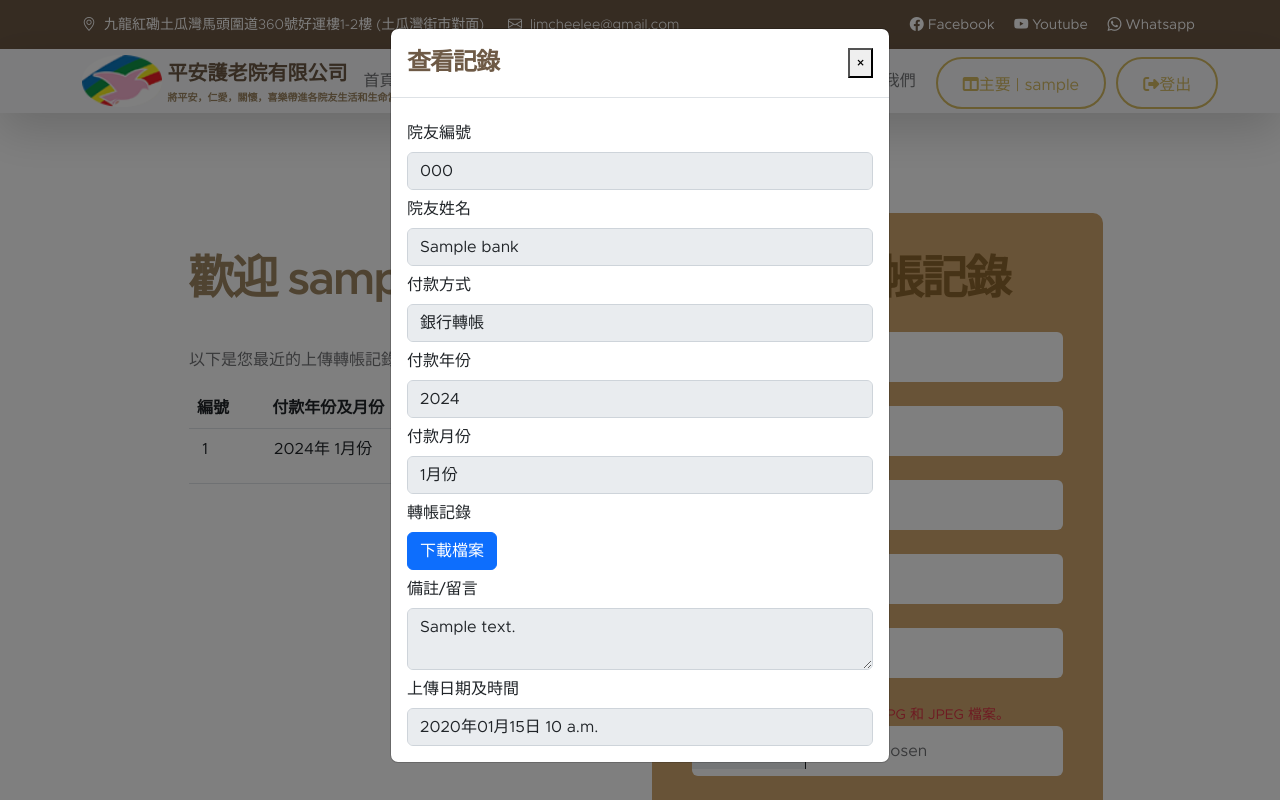
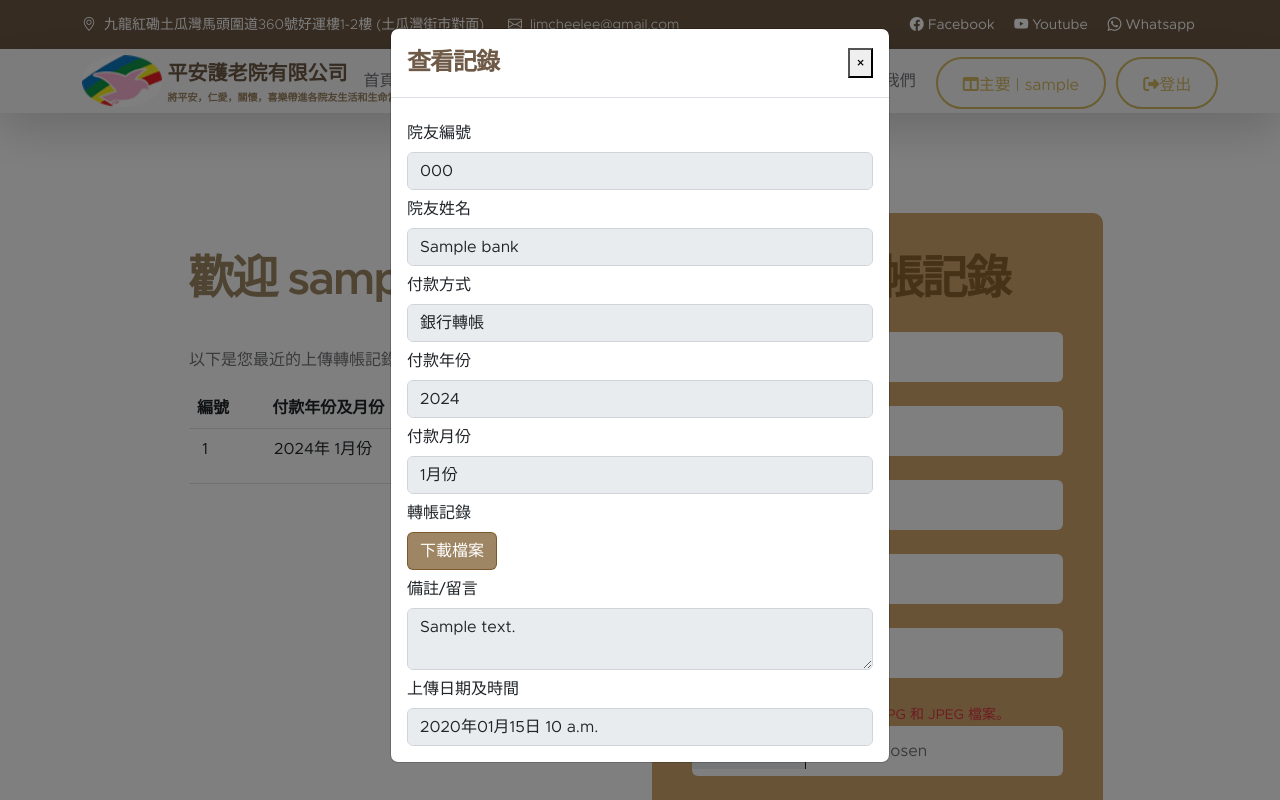
Before and after one commit to AcoHon53114/peace, a Django app: page /accounts/dashboard in a window 1280 px wide, after a click on "查看記錄". Run offline with Django 4.2, Linux system fonts and the light colour scheme; a user stored in the database is signed in; tables that the repository leaves empty hold one stand-in row (values such as "Sample post"); some libraries are stand-ins or nearby versions.

Commit message:
changed download button color of bank record about user checking

```diff
--- a/templates/accounts/dashboard.html
+++ b/templates/accounts/dashboard.html
@@ -158,7 +158,7 @@
                           <label class="col-form-label">轉帳記錄</label>
                           <div class="row">
                               <div class="col-md-3">
-                                <a href="{{ bank.depositslip_photo.url }}" download class="btn btn-primary btn-block">下載檔案</a>
+                                <a href="{{ bank.depositslip_photo.url }}" download style="background-color: #67400aa2; border-color: #67400aa2;" class="btn btn-primary btn-block">下載檔案</a>
                               </div>
                           </div>
                       </div>
```
